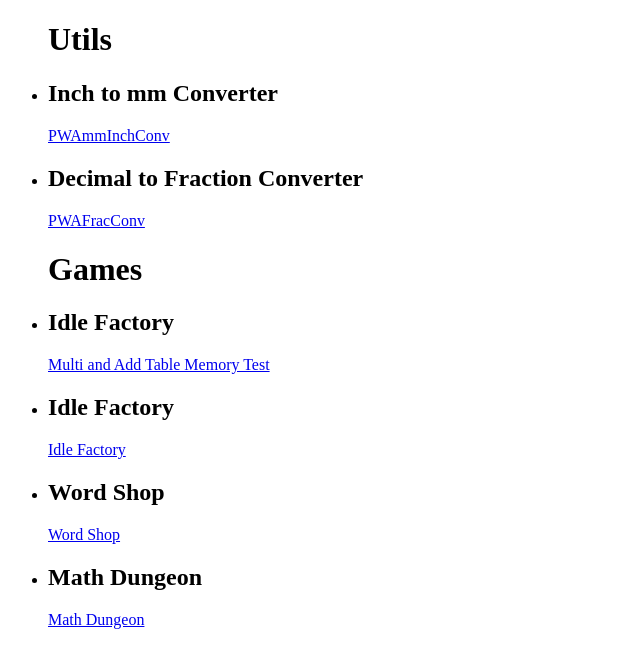
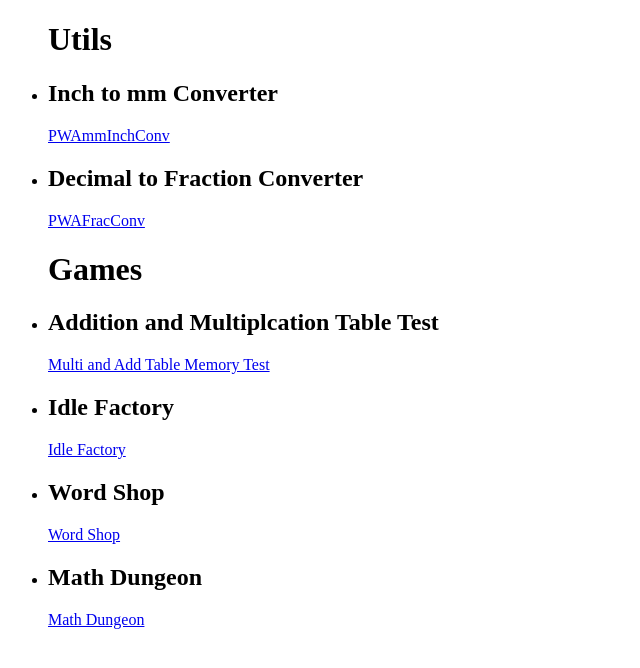
Before and after one commit to leegee1080/UtilAppsSite, a plain HTML site: page index.html in a window 1280 px wide. Shown: the whole page, without its empty margins (0-640 px from the left). Drawn offline with Linux system fonts and the light colour scheme.

Commit message:
Update index.html

```diff
--- a/index.html
+++ b/index.html
@@ -21,7 +21,7 @@
     <ul>
     <h1>Games</h1>
       <li>
-        <h2>Idle Factory</h2>
+        <h2>Addition and Multiplcation Table Test</h2>
         <a href="https://leegee1080.github.io/PWATableMemoryTest/">Multi and Add Table Memory Test</a>
       </li>
       <li>
```
